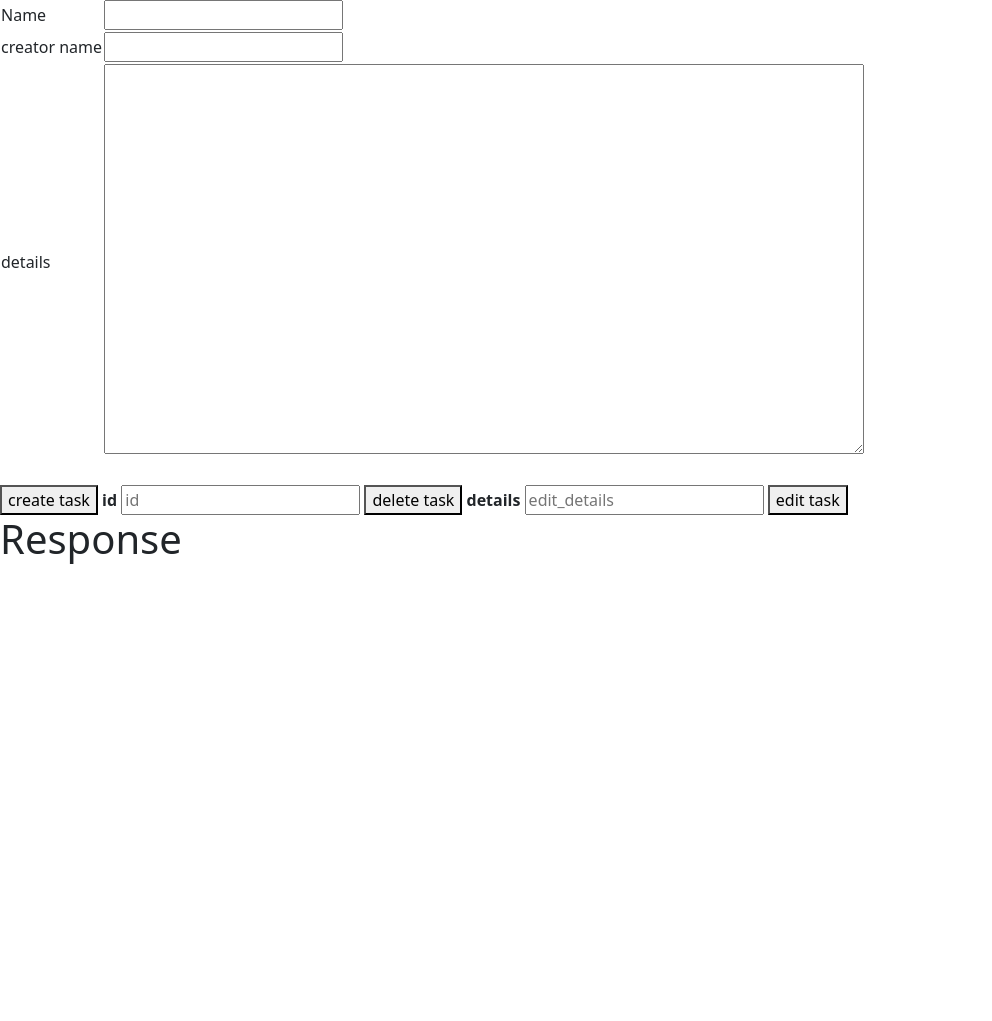
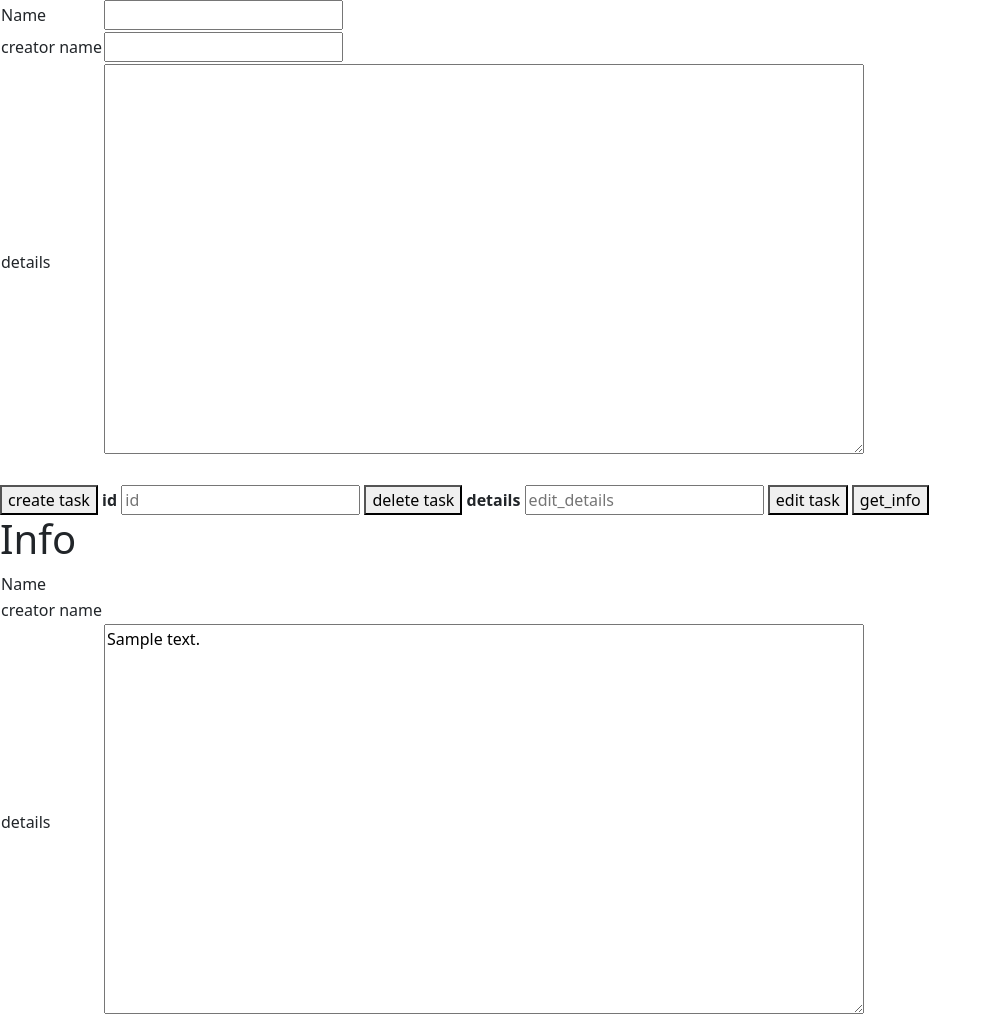
Before and after one commit to crowdlabel/CrowdLabel, a Python web app: template src/backend/templates/lobby.html in a window 1280 px wide. Shown: the part 57-1078 px from the top of the page, without its empty margins (0-992 px from the left). Before the commit the page ends 621 px from the top, so only its background shows below. Run offline with Jinja, Linux system fonts and the light colour scheme; the template is opened without the code that fills it: most values are stand-ins (such as "Sample title", 1, 10 or a date in 2020).

Commit message:
get task info down

```diff
--- a/src/backend/templates/lobby.html
+++ b/src/backend/templates/lobby.html
@@ -31,9 +31,22 @@ Lobby
             "details":edit_details
         })
     }
+    async function get_info(){
+        id = document.getElementById('id').value;
+        response=fetch_json('get_task',"POST",{
+            "id":id,
+        })
+
+        let response1 = await response
+
+
+        document.getElementById('info_name').innerHTML=response1[0].name;
+        document.getElementById('info_creator').innerHTML=response1[0].creator
+        document.getElementById('info_details').innerHTML=response1[0].details
+
+    }
 
 </script>
-
 <h1>Create Task</h1>
 
 <table>
@@ -52,8 +65,14 @@ Lobby
 <label for="edit_details"><b>details</b></label>
 <input  id='edit_details' type="text" placeholder="edit_details" name="edit_details">
 <button id="edit" onclick="edit_task()">edit task</button>
+<button id="get_info" onclick="get_info()">get_info</button>
+<h1>Info</h1>
+<table>
+    <tr><td>Name</td><td id ='info_name'></td></tr>
+    <tr><td>creator name</td><td id = 'info_creator'></td></tr>
+    <tr><td>details</td><td><textarea id="info_details" rows="16" cols="80">{{details}}</textarea></td></tr>
+</table>
 
-<h1>Response</h1>
 
 <div id="response"></div>
  {% endblock %}
```
Also changed, not shown: src/backend/controller/task.py (+20 -6 lines), src/backend/services/task.py (+14 -1 lines), src/backend/services/crowdlabel.db.
